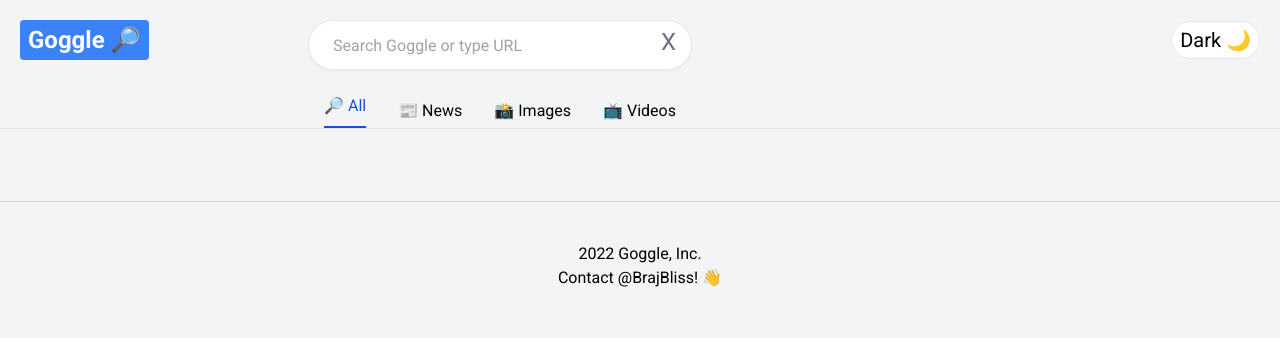
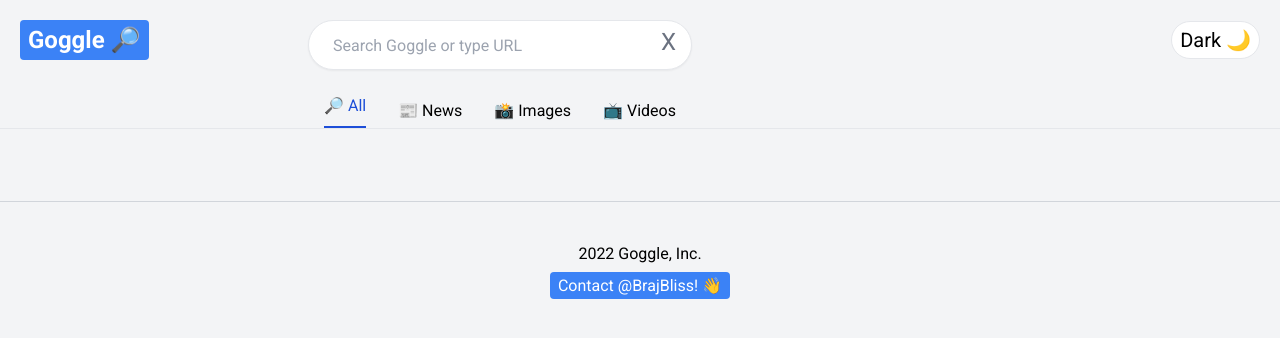
Before and after one commit to BrajBliss/goggle, a React (Create React App) app: page /search in a window 1280 px wide. Shown: the top 338 px of the page. Built offline with nearby package versions, Linux system fonts and the light colour scheme.

Commit message:
credit alignment

```diff
--- a/src/components/Footer.jsx
+++ b/src/components/Footer.jsx
@@ -4,8 +4,12 @@ export const Footer = () => {
 	return (
 		<div className='text-center p-10 mt-10 border-t dark:border-gray-700 border-gray-300'>
 			<h1>2022 Goggle, Inc.</h1>
-			<p>
-				<a href='https://amay.bio.link'>
+			<p className='mt-2'>
+				<a
+					href='https://amay.bio.link'
+					target='_blank'
+					rel='noreferrer'
+					className=' bg-blue-500 text-white py-1 px-2 rounded dark:bg-gray-500 dark:text-gray-900'>
 					Contact @BrajBliss! 👋
 				</a>
 			</p>
```
